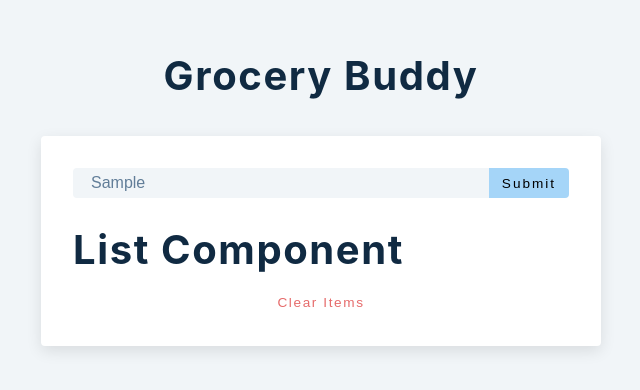
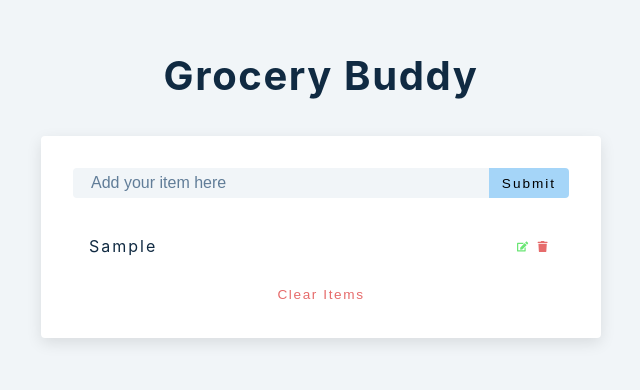
Before and after one commit to wyne-ybanez/grocery-bud, a React (Create React App) app: page / in a window 1280 px wide. Both pictures are taken after typing "Sample" into the empty fields and a click on the button "Submit". Shown: the top 390 px of the page, without its empty margins (319-959 px from the left). Built offline with nearby package versions, Linux system fonts and the light colour scheme.

Commit message:
Add add item functionality

```diff
--- a/src/App.js
+++ b/src/App.js
@@ -11,6 +11,16 @@ function App() {
   const handleSubmit = (e) => {
     e.preventDefault()
     console.log('Hello')
+    if (!item) {
+      // display alert
+    } else if (item && isEditing) {
+      // deal with edit
+    } else {
+      // show alert
+      const newItem = { id: new Date().getTime().toString(), title: item }
+      setList([...list, newItem])
+      setItem('')
+    }
   }
 
   return (
@@ -30,10 +40,12 @@ function App() {
           </button>
         </div>
       </form>
-      <div className="grocery-container">
-        <List />
-        <button className="clear-btn">Clear Items</button>
-      </div>
+      {list.length > 0 && (
+        <div className="grocery-container">
+          <List items={list} />
+          <button className="clear-btn">Clear Items</button>
+        </div>
+      )}
     </section>
   )
 }
--- a/src/List.js
+++ b/src/List.js
@@ -1,8 +1,27 @@
 import React from 'react'
 import { FaEdit, FaTrash } from 'react-icons/fa'
 
-const List = () => {
-  return <h2>List Component</h2>
+const List = ({ items }) => {
+  return (
+    <div className="grocery-list">
+      {items.map((item) => {
+        const { id, title } = item
+        return (
+          <article key={id} className="grocery-item">
+            <p className="title">{title}</p>
+            <div className="btn-container">
+              <button type="button" className="edit-btn">
+                <FaEdit />
+              </button>
+              <button type="button" className="delete-btn">
+                <FaTrash />
+              </button>
+            </div>
+          </article>
+        )
+      })}
+    </div>
+  )
 }
 
 export default List
```
